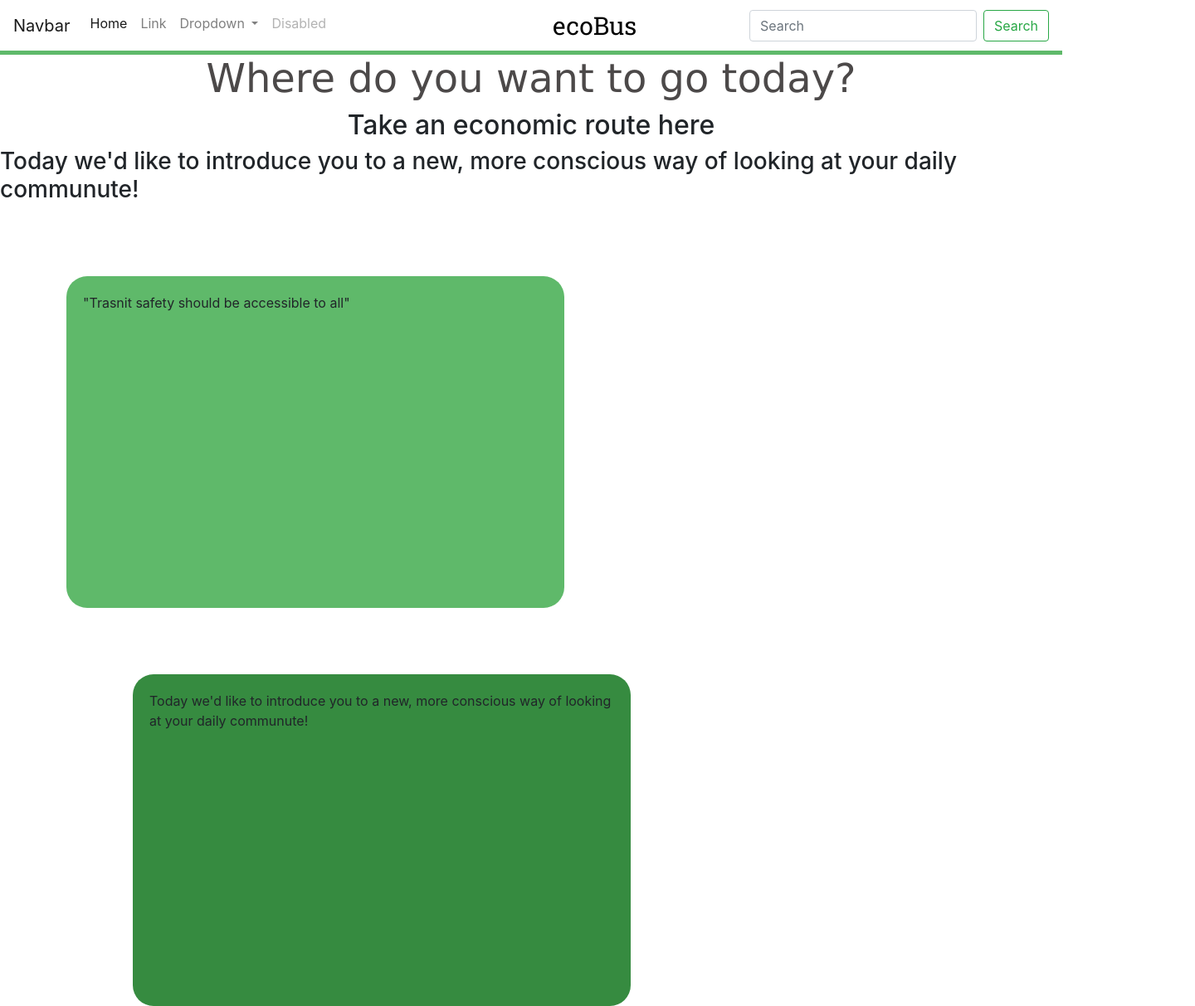
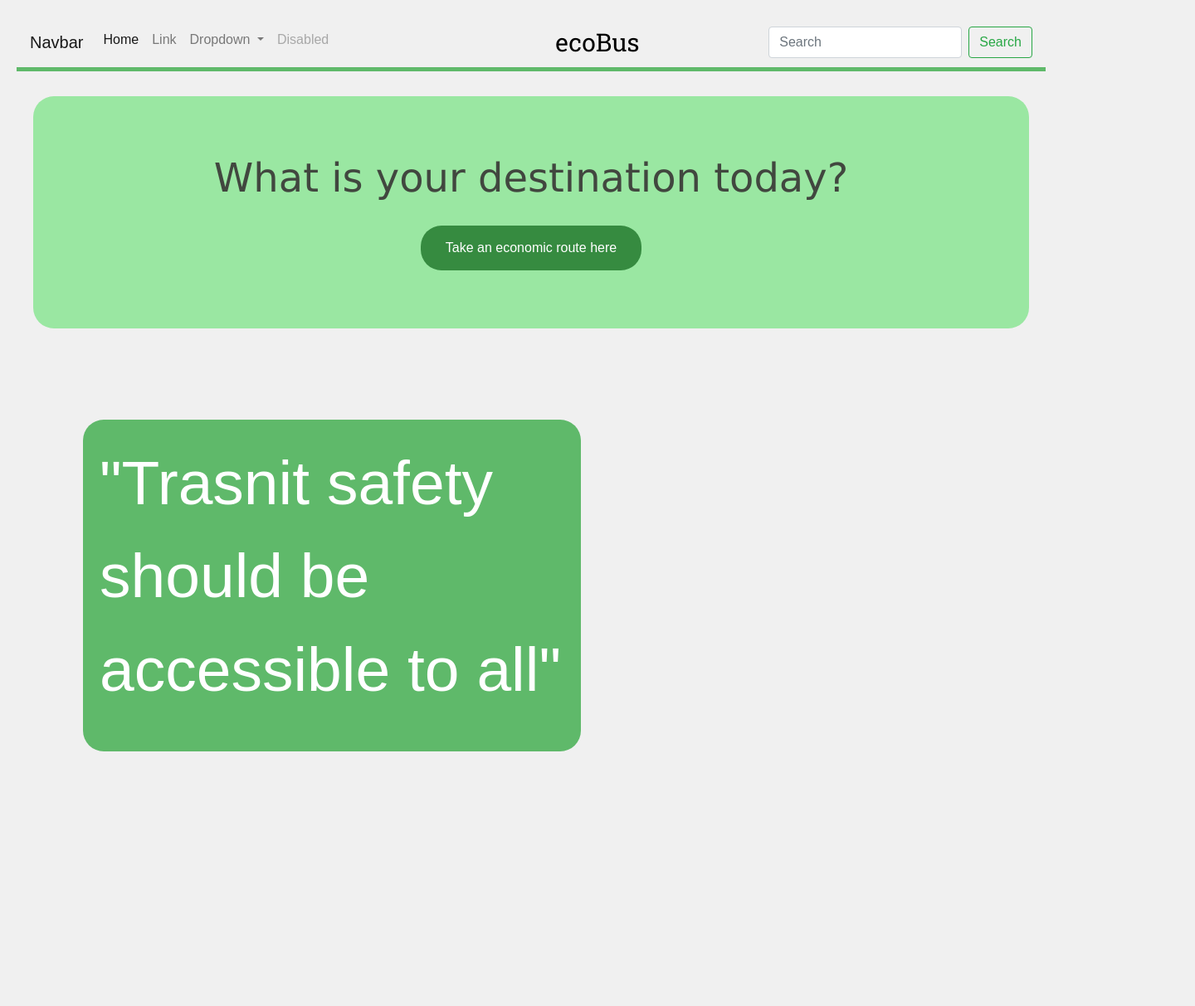
Before and after one commit to NocturnalKing/SFHacks, a plain HTML site: page website.html in a window 1280 px wide. Shown: the whole page at 83% size, 1440 px wide, since content can reach past the window. After the commit the page ends 906 px from the top, so only its background shows below. Drawn offline with nearby package versions, Linux system fonts and the light colour scheme.

Commit message:
"Take economic route" button
Where do you want to go today and button added

```diff
--- a/styles.css
+++ b/styles.css
@@ -50,12 +50,3 @@ padding: 20px;
 width: 200px;
 height: 150px;
 }
-
-/* 2nd green box*/
-#rcorners2{
-  border-radius: 25px;
-  background: #368b40;
-  padding: 20px;
-  width: 200px;
-  height: 150px;
-  }
--- a/website.html
+++ b/website.html
@@ -71,8 +71,6 @@
 <!--    Navbar Ending   -->
 
 
-
-
 <style>
 h1 {
   color: rgba(55, 52, 52, 0.893);
@@ -89,15 +87,48 @@ p {
 
 
 
+<body>
+<head>
+  <meta charset="UTF-8">
+  <meta name="viewport" content="width=device-width, initial-scale=1.0">
+  <title>Rounded Boxes with Button</title>
+  <style>
+    body {
+      font-family: Arial, sans-serif;
+      background-color: #f0f0f0;
+      margin: 0;
+      padding: 20px;
+    }
 
+    .container {
+      max-width: 1200px;
+      margin: 30px auto;
+      text-align: center;
+      padding: 70px;
+      background: #9ae7a2;
+      border-radius: 25px;
+      color: white;
+    }
 
+    .rounded-button {
+      display: inline-block;
+      border-radius: 25px;
+      background: #368b40;
+      padding: 15px 30px;
+      color: white;
+      text-decoration: none;
+      margin-top: 20px;
+    }
+  </style>
+</head>
 <body>
-<h1 align="center">Where do you want to go today?</h1>
-<center>
-  <h2>Take an economic route here</h2>
-</center>
-<h3>Today we'd like to introduce you to a new, more conscious way of looking at your daily communute!</h3>
 
+  <div class="container">
+    <h1>What is your destination today?</h1>
+    <a href="#" class="rounded-button">Take an economic route here</a>
+  </div>
+
+</body>
 
 
 <head>
@@ -111,6 +142,8 @@ p {
       padding: 20px;
       width: 600px;
       height: 400px;
+      color: white;
+      font-size: 75px;
     }
   </style>
 </head>
@@ -124,33 +157,5 @@ p {
     "Trasnit safety should be accessible to all"
    </div>
 </body>
-
-<!--    2nd-greenbox    -->
-<head>
-  <meta charset="UTF-8">
-  <meta name="viewport" content="width=device-width, initial-scale=1.0">
-  <title>Styled Box</title>
-  <style>
-    #rcorners2 {
-      border-radius: 25px;
-      background: #368b40;
-      padding: 20px;
-      width: 600px;
-      height: 400px;
-    }
-  </style>
-</head>
-
-<head>
-</head>
-
-<body>
-   <div style = "position:relative; left:80px; top:80px;">
-       <div id="rcorners2">
-    Today we'd like to introduce you to a new, more conscious way of looking at your daily communute!
-   </div>
-</body>
-
-
 </body>
 </html>
```
